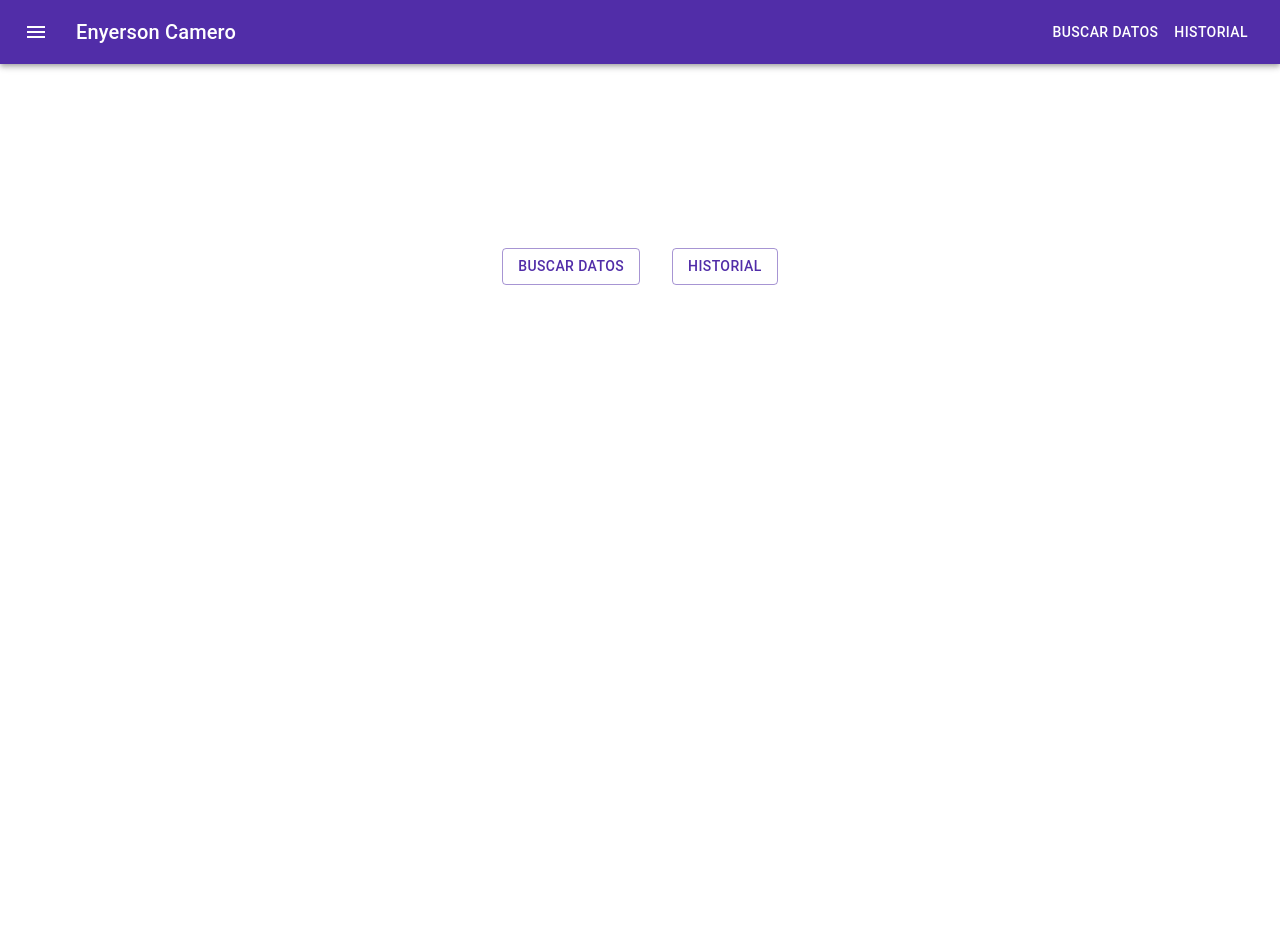
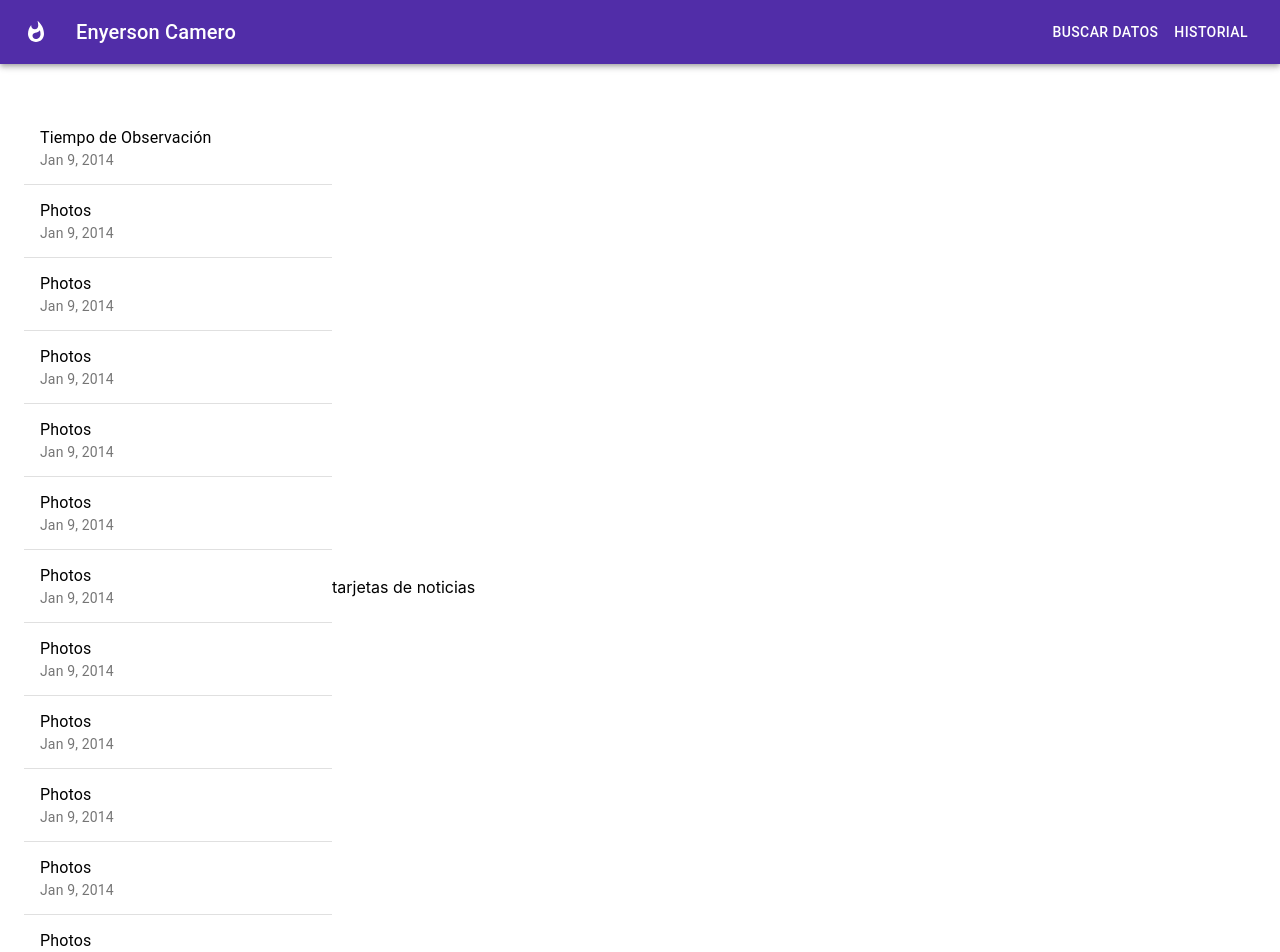
Before and after one commit to edcamero/pruebaNews, a React (Create React App) app in the folder app_frontend/: page /city in a window 1280 px wide. Shown: the top 952 px of the page. Before the commit the page ends 800 px from the top, so only its background shows below. Built offline with nearby package versions, Linux system fonts and the light colour scheme.

Commit message:
build of interfaces frontend

```diff
--- a/app_frontend/src/Components/App/App.tsx
+++ b/app_frontend/src/Components/App/App.tsx
@@ -1,13 +1,10 @@
 import React from 'react'
-import AppLayout from '../Layouts/AppLayout.component'
 import Router from '../Router/Router.component'
 
 const App: React.FC = () => {
   return (
     <React.Fragment>
-      <AppLayout>
-        <Router />
-      </AppLayout>
+      <Router />
     </React.Fragment>
   )
 }
--- a/app_frontend/src/Components/InfoCity/InfoCity.component.tsx
+++ b/app_frontend/src/Components/InfoCity/InfoCity.component.tsx
@@ -1,5 +1,47 @@
 import React from 'react'
+import { createStyles, makeStyles, Theme } from '@material-ui/core/styles'
+import Grid from '@material-ui/core/Grid'
+import Container from '@material-ui/core/Container'
+import InfoCurrentWeather from './InfoCurrentWeather.current'
+
+const useStyles = makeStyles((theme: Theme) =>
+  createStyles({
+    main: {
+      margin: theme.spacing(5, 0),
+    },
+    button: {
+      margin: theme.spacing(5, 2),
+    },
+    root: {
+      '& > *': {
+        margin: theme.spacing(1),
+        width: '25ch',
+      },
+    },
+  })
+)
 const InfoCity: React.FC = () => {
-  return <React.Fragment>informacion de la ciudad</React.Fragment>
+  const classes = useStyles()
+
+  return (
+    <React.Fragment>
+      <Container>
+        <Grid
+          container
+          direction="row"
+          justify="center"
+          alignItems="center"
+          className={classes.main}
+        >
+          <Grid item xs={3}>
+            <InfoCurrentWeather />
+          </Grid>
+          <Grid item xs={9}>
+            tarjetas de noticias
+          </Grid>
+        </Grid>
+      </Container>
+    </React.Fragment>
+  )
 }
 export default InfoCity
--- /dev/null
+++ b/app_frontend/src/Components/InfoCity/InfoCurrentWeather.current.tsx
@@ -0,0 +1,85 @@
+import React from 'react'
+import List from '@material-ui/core/List'
+import ListItem from '@material-ui/core/ListItem'
+import ListItemText from '@material-ui/core/ListItemText'
+import Divider from '@material-ui/core/Divider'
+import { makeStyles, Theme, createStyles } from '@material-ui/core/styles'
+
+const useStyles = makeStyles((theme: Theme) =>
+  createStyles({
+    root: {
+      width: '100%',
+      maxWidth: 360,
+      backgroundColor: theme.palette.background.paper,
+    },
+    dividerFullWidth: {
+      margin: `1px 0 0 ${theme.spacing(2)}px`,
+    },
+    dividerInset: {
+      margin: `1px 0 0 ${theme.spacing(9)}px`,
+    },
+  })
+)
+
+const InfoCurrentWeather: React.FC = () => {
+  const classes = useStyles()
+  return (
+    <React.Fragment>
+      <List className={classes.root}>
+        <ListItem>
+          <ListItemText primary="Tiempo de Observación" secondary="Jan 9, 2014" />
+        </ListItem>
+        <Divider component="li" />
+        <ListItem>
+          <ListItemText primary="Photos" secondary="Jan 9, 2014" />
+        </ListItem>
+        <Divider component="li" />
+        <ListItem>
+          <ListItemText primary="Photos" secondary="Jan 9, 2014" />
+        </ListItem>
+        <Divider component="li" />
+        <ListItem>
+          <ListItemText primary="Photos" secondary="Jan 9, 2014" />
+        </ListItem>
+        <Divider component="li" />
+        <ListItem>
+          <ListItemText primary="Photos" secondary="Jan 9, 2014" />
+        </ListItem>
+        <Divider component="li" />
+        <ListItem>
+          <ListItemText primary="Photos" secondary="Jan 9, 2014" />
+        </ListItem>
+        <Divider component="li" />
+        <ListItem>
+          <ListItemText primary="Photos" secondary="Jan 9, 2014" />
+        </ListItem>
+        <Divider component="li" />
+        <ListItem>
+          <ListItemText primary="Photos" secondary="Jan 9, 2014" />
+        </ListItem>
+        <Divider component="li" />
+        <ListItem>
+          <ListItemText primary="Photos" secondary="Jan 9, 2014" />
+        </ListItem>
+        <Divider component="li" />
+        <ListItem>
+          <ListItemText primary="Photos" secondary="Jan 9, 2014" />
+        </ListItem>
+        <Divider component="li" />
+        <ListItem>
+          <ListItemText primary="Photos" secondary="Jan 9, 2014" />
+        </ListItem>
+        <Divider component="li" />
+        <ListItem>
+          <ListItemText primary="Photos" secondary="Jan 9, 2014" />
+        </ListItem>
+        <Divider component="li" />
+        <ListItem>
+          <ListItemText primary="Photos" secondary="Jan 9, 2014" />
+        </ListItem>
+        <Divider component="li" />
+      </List>
+    </React.Fragment>
+  )
+}
+export default InfoCurrentWeather
--- a/app_frontend/src/Components/Menu/Menu.component.tsx
+++ b/app_frontend/src/Components/Menu/Menu.component.tsx
@@ -5,7 +5,7 @@ import Toolbar from '@material-ui/core/Toolbar'
 import Typography from '@material-ui/core/Typography'
 import Button from '@material-ui/core/Button'
 import IconButton from '@material-ui/core/IconButton'
-import MenuIcon from '@material-ui/icons/Menu'
+import WhatshotIcon from '@material-ui/icons/Whatshot'
 import { useHistory } from 'react-router-dom'
 
 const useStyles = makeStyles((theme: Theme) =>
@@ -37,8 +37,9 @@ const Menu: React.FC = () => {
               className={classes.menuButton}
               color="inherit"
               aria-label="menu"
+              onClick={() => handleClick('/')}
             >
-              <MenuIcon />
+              <WhatshotIcon />
             </IconButton>
             <Typography variant="h6" className={classes.title}>
               Enyerson Camero
--- a/app_frontend/src/Components/Router/Router.component.tsx
+++ b/app_frontend/src/Components/Router/Router.component.tsx
@@ -3,11 +3,14 @@ import Main from '../Main/Main.component'
 import { BrowserRouter, Switch, Route } from 'react-router-dom'
 import SearchCity from '../SearchCity/SearchCity.component'
 import History from '../History/History.component'
+import AppLayout from '../Layouts/AppLayout.component'
+import InfoCity from '../InfoCity/InfoCity.component'
 
 const Router: React.FC = () => {
   return (
     <React.Fragment>
       <BrowserRouter>
+        <AppLayout>
           <Switch>
             <Route path="/search">
               <SearchCity />
@@ -15,10 +18,14 @@ const Router: React.FC = () => {
             <Route path="/history">
               <History />
             </Route>
+            <Route path="/city">
+              <InfoCity />
+            </Route>
             <Route path="/">
               <Main />
             </Route>
           </Switch>
+        </AppLayout>
       </BrowserRouter>
     </React.Fragment>
   )
--- a/app_frontend/src/Components/SearchCity/SearchCity.component.tsx
+++ b/app_frontend/src/Components/SearchCity/SearchCity.component.tsx
@@ -1,7 +1,9 @@
 import React from 'react'
 import Button from '@material-ui/core/Button'
 import Grid from '@material-ui/core/Grid'
+import TextField from '@material-ui/core/TextField'
 import { makeStyles, createStyles, Theme } from '@material-ui/core/styles'
+import { useHistory } from 'react-router-dom'
 
 const useStyles = makeStyles((theme: Theme) =>
   createStyles({
@@ -11,21 +13,36 @@ const useStyles = makeStyles((theme: Theme) =>
     button: {
       margin: theme.spacing(5, 2),
     },
+    root: {
+      '& > *': {
+        margin: theme.spacing(1),
+        width: '25ch',
+      },
+    },
   })
 )
 
 const SearchCity: React.FC = () => {
   const classes = useStyles()
-  const handleClick = () => {
-    return 'hola'
+  const history = useHistory()
+  const handleClick = (value: string) => {
+    history.push(value)
   }
   return (
     <React.Fragment>
       <Grid container direction="row" justify="center" alignItems="center" className={classes.main}>
-        Buscando
-        <Button variant="outlined" color="primary" onClick={handleClick} className={classes.button}>
-          Buscar
-        </Button>
+        <form className={classes.root} noValidate autoComplete="off">
+          <TextField id="outlined-basic" label="Ciudad" variant="outlined" margin={'dense'} />
+          <Button
+            variant="outlined"
+            size="large"
+            color="primary"
+            onClick={() => handleClick('/city')}
+            className={classes.button}
+          >
+            Buscar
+          </Button>
+        </form>
       </Grid>
     </React.Fragment>
   )
--- /dev/null
+++ b/app_frontend/src/Resources/ICity.ts
@@ -0,0 +1,6 @@
+import INews from './INews'
+import ICurrentWeather from './ICurrentWeather'
+export default interface ICity {
+  news: INews[]
+  currentWeather: ICurrentWeather
+}
--- /dev/null
+++ b/app_frontend/src/Resources/IHistory.ts
@@ -0,0 +1,6 @@
+import ICity from './ICity'
+
+export default interface IHistory {
+  city: string
+  info: ICity
+}
```
Also changed, not shown: app_frontend/src/Resources/ICurrentWeather.ts (added, +12 -0 lines), app_frontend/src/Resources/INews.ts (added, +9 -0 lines), 2 other files (tests, documents, lock files or other folders). Lines whose indentation alone changed are shown as unchanged.
